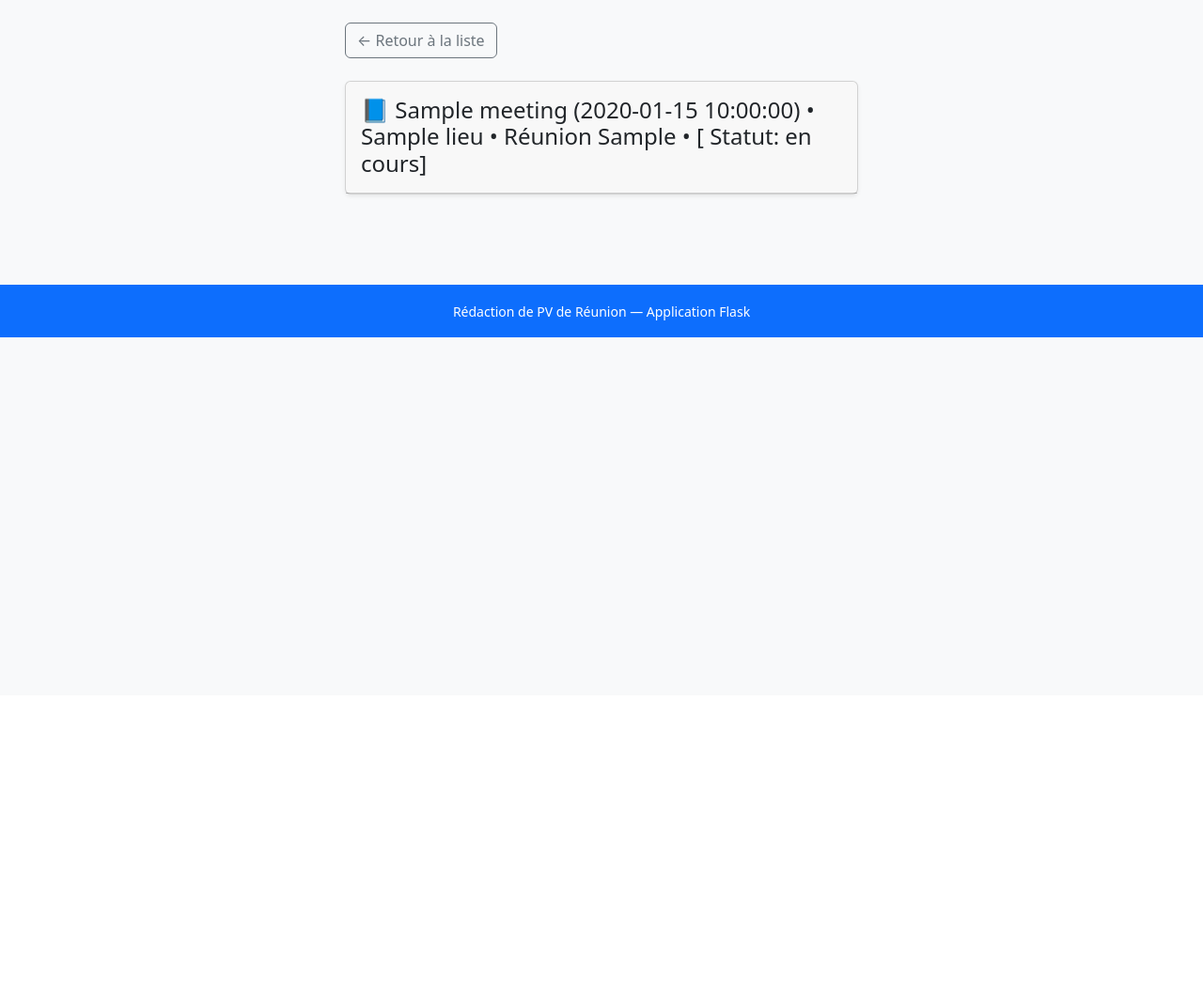
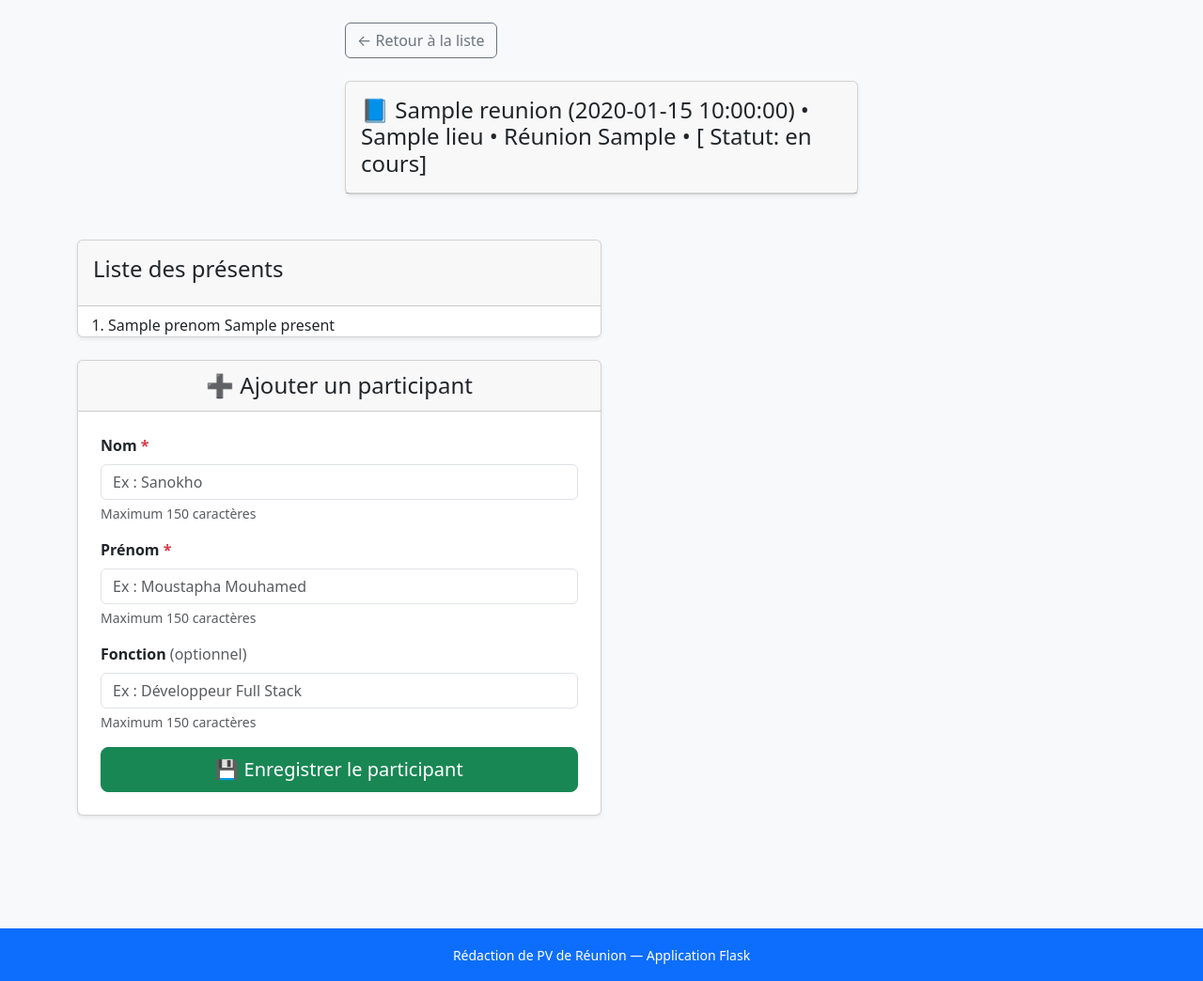
Before and after one commit to dabakhh/meeting-app, a Flask app: template templates/seance.html in a window 1280 px wide. Shown: the part 60-1104 px from the top of the page at 94% size. Before the commit the page ends 419 px from the top, so only its background shows below. Run offline with Flask 3, Linux system fonts and the light colour scheme; the template is opened without the code that fills it: most values are stand-ins (such as "Sample title", 1, 10 or a date in 2020).

Commit message:
ajouter present passed but errors not be displayed

```diff
--- a/app.py
+++ b/app.py
@@ -99,7 +99,7 @@ def nouvelle():
 
         if not date_saisie:
             erreurs.append("La date de la réunion est obligatoire.")
-            # Exécté si l'utilisateur n'a rien mis
+            # Exécuté si l'utilisateur n'a rien mis
         else:
             try:
                 # Si l'utilisateur met quelque chose
@@ -175,22 +175,85 @@ def nouvelle():
     return render_template("nouvelle.html", erreurs=erreurs)
 
 # ───────────────────────────────────────────────────────
-# ROUTE 3 : Détail d'un livre
-# URL : GET /detail/<id>
+# ROUTE 3 : Détail d'une reunion
+# URL : GET /reunion/<id>
 # ───────────────────────────────────────────────────────
 @app.route("/reunion/<int:reunion_id>")
 def reunion(reunion_id):
     conn   = get_connection()
     cursor = conn.cursor(dictionary=True)
+    # Première requête SELECT pour les reunions
     cursor.execute("SELECT * FROM reunions WHERE id = %s", (reunion_id,))
     reunion_recup  = cursor.fetchone()
+    # Deuxième requête SELECT pour les présents
+    cursor.execute("SELECT * FROM participants WHERE reunion_id=%s", (reunion_id,))
+    presents = cursor.fetchall()
     cursor.close()
     conn.close()
 
     if reunion_recup is None:
         return render_template("404.html"), 404
 
-    return render_template("seance.html", meeting=reunion_recup)
+    return render_template("seance.html", reunion=reunion_recup, presents=presents)
+
+
+# ───────────────────────────────────────────────────────
+# ROUTE 4 : Ajouter présent
+# URL : GET /reunion/<id>
+# ───────────────────────────────────────────────────────
+@app.route('/reunion/<int:reunion_id>/present', methods=["POST"])
+def ajouter(reunion_id):
+
+    erreurs = []
+    fonction_val = None  # Contiendra la fonction pour MySQL
+
+    # ──────────────────────────────────────────────
+    # On est ici seulement si le formulaire a été soumis
+    # ──────────────────────────────────────────────
+
+     # Récupérer les données envoyées par le formulaire
+    prenom_present     = request.form.get("prenom", "").strip()
+    nom_present        = request.form.get("nom",  "").strip()
+    fonction           = request.form.get("fonction",  "").strip()
+
+    if not prenom_present:
+        erreurs.append("Le prénom est obligatoire.")
+    elif len(prenom_present) > 150:
+        erreurs.append("Le prénom ne peut pas dépasser 150 caractères.")
+
+    if not nom_present:
+        erreurs.append("Le nom est obligatoire.")
+    elif len(nom_present) > 50:
+        erreurs.append("Le nom ne peut pas dépasser 50 caractères.")
+
+
+
+        # ──────────────────────────────────────────────
+        # Si pas d'erreurs → insérer en base et rediriger
+        # ──────────────────────────────────────────────
+    if not erreurs:
+        conn   = get_connection()
+        cursor = conn.cursor()
+
+        fonction_val = fonction if fonction else None
+        # Première requête SELECT pour les reunions
+        cursor.execute("SELECT * FROM reunions WHERE id = %s", (reunion_id,))
+        reunion_recup  = cursor.fetchone()
+
+        cursor.execute("INSERT INTO participants (reunion_id, nom, prenom, fonction) VALUES (%s,%s,%s,%s)",
+                       (reunion_id, nom_present, prenom_present, fonction_val)
+                       )
+
+        conn.commit()
+        # OBLIGATOIRE — sans commit() l'INSERT ne sera pas sauvegardé
+
+        cursor.close()
+        conn.close()
+
+        return redirect(url_for("reunion", reunion_id=reunion_id))
+
+    return render_template("seance.html", reunion=reunion_recup, errors=erreurs)
+
 
 if __name__ == "__main__":
     app.run(debug=True)
--- a/templates/seance.html
+++ b/templates/seance.html
@@ -1,6 +1,6 @@
 {% extends 'base.html' %}
 
-{% block titre %}{{ meeting.titre }}{% endblock %}
+{% block titre %}{{ reunion.titre }}{% endblock %}
 
 {% block contenu %}
 <div class="row justify-content-center">
@@ -14,12 +14,120 @@
         <!-- Carte de détail de la réunion -->
         <div class="card shadow-sm">
             <div class="card-header py-3">
-                <h4 class="mb-0">📘 {{ meeting.titre }} ({{ meeting.date_reunion }}) •  {{ meeting.lieu }} •  Réunion {{ meeting.type_reunion }} •  [ Statut: {{ meeting.statut }}]</h4>
+                <h4 class="mb-0">📘 {{ reunion.titre }} ({{ reunion.date_reunion }}) •  {{ reunion.lieu }} •  Réunion {{ reunion.type_reunion }} •  [ Statut: {{ reunion.statut }}]</h4>
             </div>
 
         </div>
 
     </div>
 </div>
+<div class="col-md-8 col-lg-6 mt-5">
+
+
+    {% if presents %}
+    <div class="card shadow-sm">
+        <div class="card-header py-3">
+            <h4>Liste des présents</h4>
+        </div>
+        <ol class="mb-0 mt-2">
+            {% for present in presents %}
+            <li>{{ present.prenom }} {{ present.nom }}</li>
+            {% endfor %}
+        </ol>
+    </div>
+    {% else %}
+    <div class="alert alert-warning text-center py-5">
+        <h4>📭 Aucun participant à cette réunion</h4>
+        <p>Commencez par ajouter le président !</p>
+    </div>
+
+    {% endif %}
+
+    <!-- ─── Affichage des erreurs de validation ─── -->
+    {% if errors %}
+    <div class="alert alert-danger">
+        <strong>⚠️ Veuillez corriger les erreurs suivantes :</strong>
+        <ul class="mb-0 mt-2">
+            {% for err in errors %}
+            <li>{{ err }}</li>
+            {% endfor %}
+        </ul>
+    </div>
+    {% endif %}
+
+    <div class="card shadow-sm my-4">
+
+            <div class="card-header py-1">
+                <h4 class="text-center my-2">➕ Ajouter un participant</h4>
+            </div>
+
+
+            <form novalidate class="m-4" method="post" action="{{ url_for('ajouter', reunion_id=reunion.id) }}">
+            <!-- novalidate = désactiver la validation HTML5 native pour tester notre validation Python -->
+             <!-- Champ Nom présent -->
+                    <div class="mb-3">
+                        <label for="nom" class="form-label fw-semibold">
+                            Nom
+                            <span class="text-danger">*</span>
+                        </label>
+                        <input
+                            type="text"
+                            class="form-control"
+                            id="nom"
+                            name="nom"
+                            placeholder="Ex : Sanokho"
+                            maxlength="150"
+                        >
+                        <!-- name="secretaire" DOIT correspondre exactement à request.form.get("secretaire") dans Flask -->
+                        <div class="form-text">Maximum 150 caractères</div>
+                    </div>
+
+                    <!-- Champ prenom présent -->
+                    <div class="mb-3">
+                        <label for="prenom" class="form-label fw-semibold">
+                            Prénom
+                            <span class="text-danger">*</span>
+                        </label>
+                        <input
+                            type="text"
+                            class="form-control"
+                            id="prenom"
+                            name="prenom"
+                            placeholder="Ex : Moustapha Mouhamed"
+                            maxlength="150"
+                        >
+                        <!-- name="secretaire" DOIT correspondre exactement à request.form.get("secretaire") dans Flask -->
+                        <div class="form-text">Maximum 150 caractères</div>
+                    </div>
+
+                    <!-- Champ fonction présent -->
+                    <div class="mb-3">
+                        <label for="fonction" class="form-label fw-semibold">
+                            Fonction
+                            <span class="text-muted fw-normal">(optionnel)</span>
+                        </label>
+                        <input
+                            type="text"
+                            class="form-control"
+                            id="fonction"
+                            name="fonction"
+                            placeholder="Ex : Développeur Full Stack"
+                            maxlength="150"
+                        >
+                        <!-- name="president" DOIT correspondre exactement à request.form.get("president") dans Flask -->
+                        <div class="form-text">Maximum 150 caractères</div>
+                    </div>
+
+                    <!-- Boutons d'action -->
+                    <div class="d-grid gap-2">
+                        <button type="submit" class="btn btn-success btn-lg">
+                            💾 Enregistrer le participant
+                        </button>
+                    </div>
+            </form>
+    </div>
+
+
+</div>
 
 {% endblock %}
```
